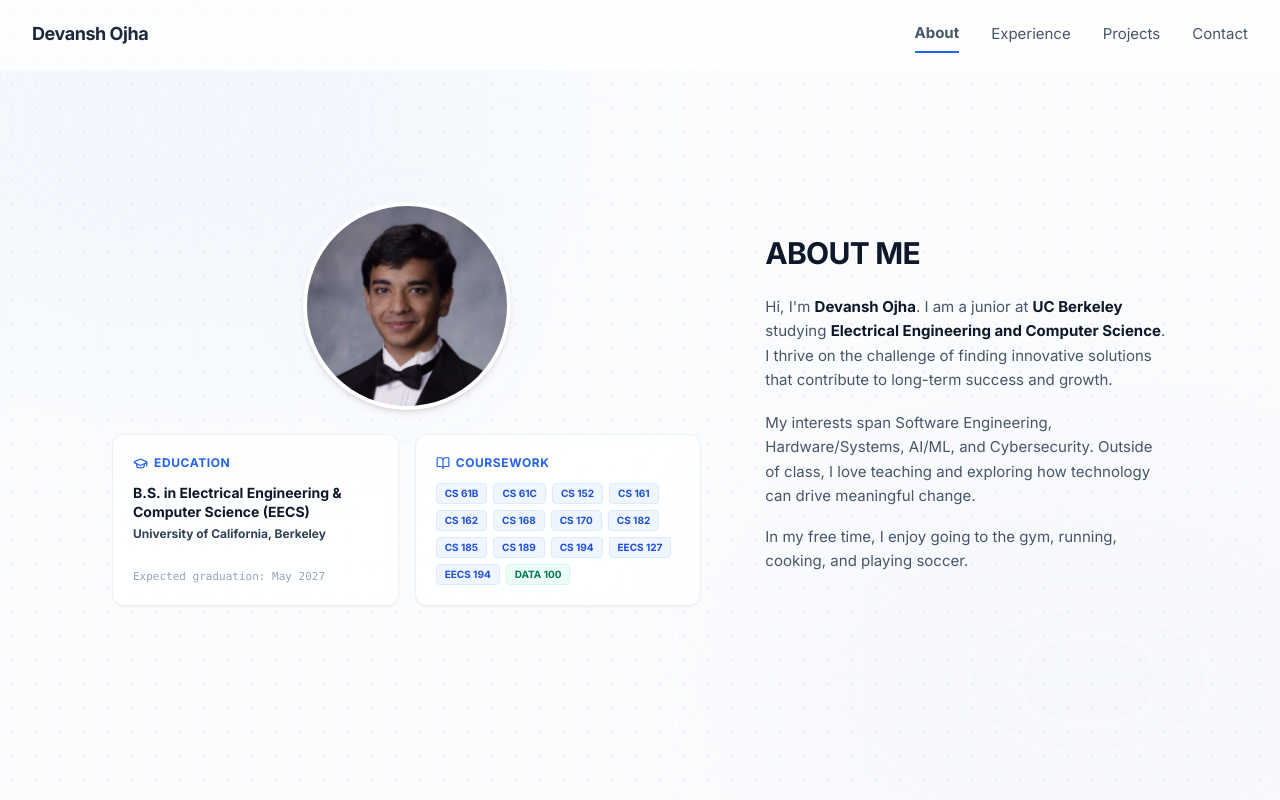
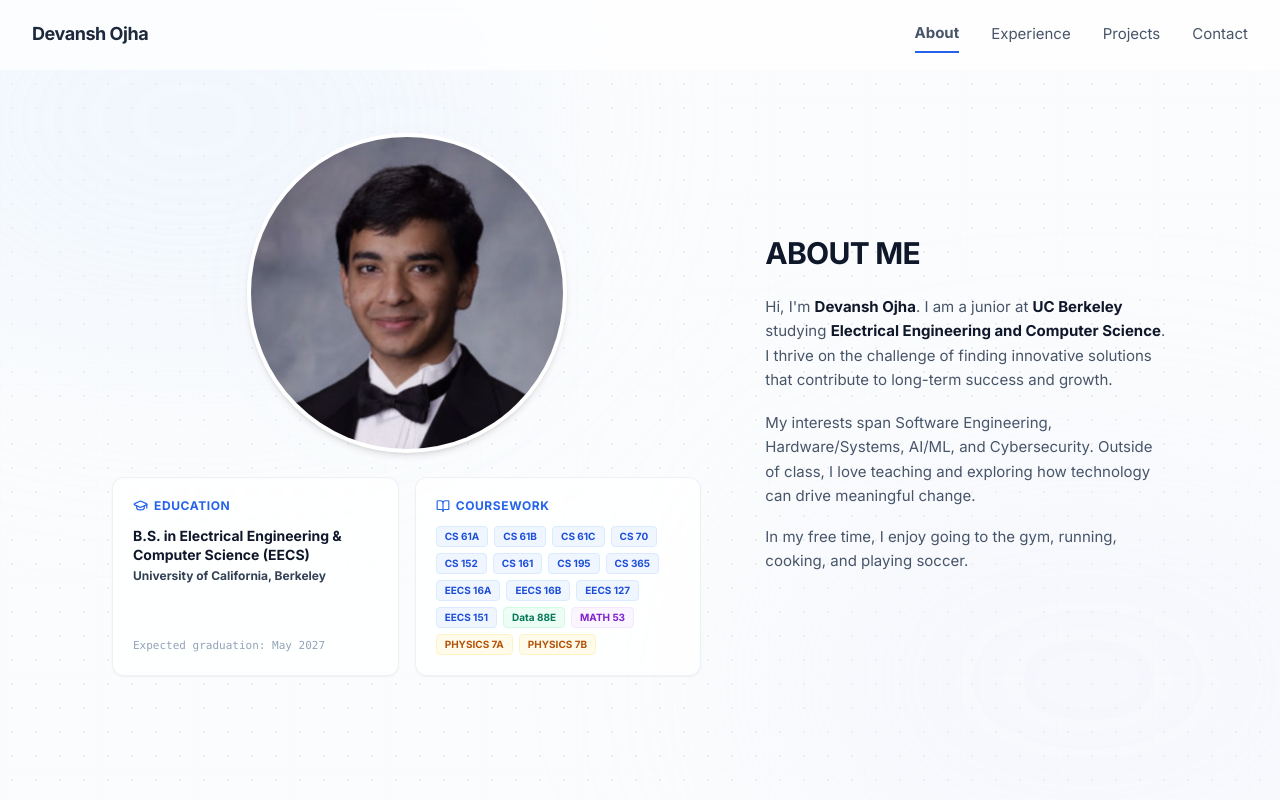
Before and after one commit to Devansh-Ojha/personal-website, a React (Vite) app: page / in a window 1280 px wide. Shown: the top 800 px of the page. Built offline with nearby package versions, Linux system fonts and the light colour scheme.

Commit message:
Redesign: Restore original courses and restore profile image size to w-80 h-80

```diff
--- a/src/components/About.jsx
+++ b/src/components/About.jsx
@@ -2,21 +2,24 @@ import { motion } from "framer-motion";
 import { GraduationCap, BookOpen } from "lucide-react";
 import ProfilePic from "../assets/img/pic.png";
 
+// Restored your original coursework list from the repository
 const courses = [
+  { code: "CS 61A", name: "Structure & Interpretation of Computer Programs" },
   { code: "CS 61B", name: "Data Structures" },
-  { code: "CS 61C", name: "Computer Architecture" },
-  { code: "CS 152", name: "Computer Engineering" },
+  { code: "CS 61C", name: "Great Ideas in Computer Architecture (Machine Structures)" },
+  { code: "CS 70", name: "Discrete Math & Probability Theory" },
+  { code: "CS 152", name: "Computer Architecture and Engineering" },
   { code: "CS 161", name: "Computer Security" },
-  { code: "CS 162", name: "Operating Systems" },
-  { code: "CS 168", name: "Introduction to Internet" },
-  { code: "CS 170", name: "Efficient Algorithms" },
-  { code: "CS 182", name: "Deep Learning" },
-  { code: "CS 185", name: "Reinforcement Learning" },
-  { code: "CS 189", name: "Machine Learning" },
-  { code: "CS 194", name: "Agentic AI" },
-  { code: "EECS 127", name: "Optimization Models" },
-  { code: "EECS 194", name: "Scalable AI" },
-  { code: "DATA 100", name: "Data Science" }
+  { code: "CS 195", name: "Social Implications of Computer Technology" },
+  { code: "CS 365", name: "Introduction to Instructional Methods in CS for Academic Interns" },
+  { code: "EECS 16A", name: "Designing Information Devices and Systems I" },
+  { code: "EECS 16B", name: "Designing Information Devices and Systems II" },
+  { code: "EECS 127", name: "Optimization Models in Engineering" },
+  { code: "EECS 151", name: "Digital Design & Integrated Circuits (ASIC Lab)" },
+  { code: "Data 88E", name: "Economic Models" },
+  { code: "MATH 53", name: "Multivariable Calculus" },
+  { code: "PHYSICS 7A", name: "Physics for Scientists and Engineers I" },
+  { code: "PHYSICS 7B", name: "Physics for Scientists and Engineers II" }
 ];
 
 const getCourseBadgeStyles = (code) => {
@@ -24,8 +27,14 @@ const getCourseBadgeStyles = (code) => {
   if (cleanCode.startsWith("CS") || cleanCode.startsWith("EECS")) {
     return "bg-blue-50 text-blue-700 border-blue-100 hover:bg-blue-100/50";
   }
+  if (cleanCode.startsWith("MATH")) {
+    return "bg-purple-50 text-purple-700 border-purple-100 hover:bg-purple-100/50";
+  }
   if (cleanCode.startsWith("DATA")) {
     return "bg-emerald-50 text-emerald-700 border-emerald-100 hover:bg-emerald-100/50";
+  }
+  if (cleanCode.startsWith("PHYS")) {
+    return "bg-amber-50 text-amber-700 border-amber-100 hover:bg-amber-100/50";
   }
   return "bg-slate-50 text-slate-700 border-slate-150 hover:bg-slate-100/50";
 };
@@ -55,7 +64,7 @@ const About = () => {
             <div className="absolute inset-0 rounded-full border-2 border-blue-400/20 -z-10 blur-xl group-hover:scale-105 transition-transform duration-500" />
             <img
               src={ProfilePic}
-              className="w-48 h-48 md:w-52 md:h-52 object-cover rounded-full shadow-md border-4 border-white bg-slate-50 transition-all duration-300 group-hover:shadow-lg"
+              className="w-80 h-80 object-cover rounded-full shadow-md border-4 border-white bg-slate-50 transition-all duration-300 group-hover:shadow-lg"
               alt="Devansh Ojha"
             />
           </div>
```
